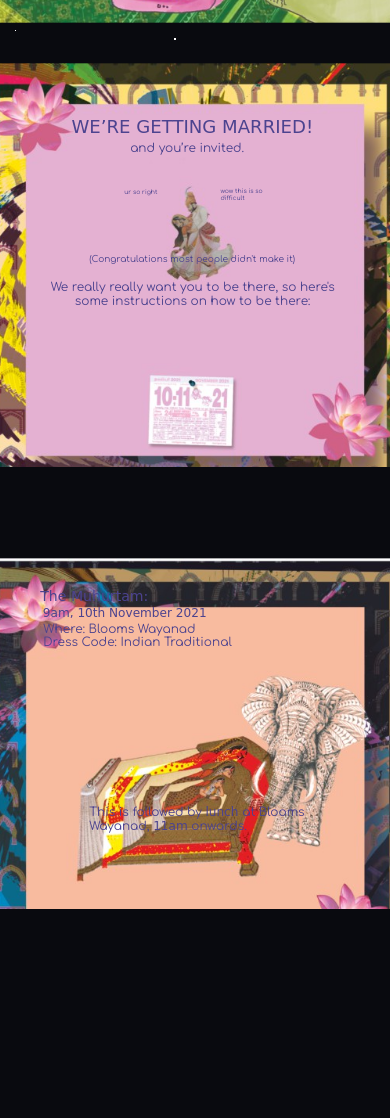
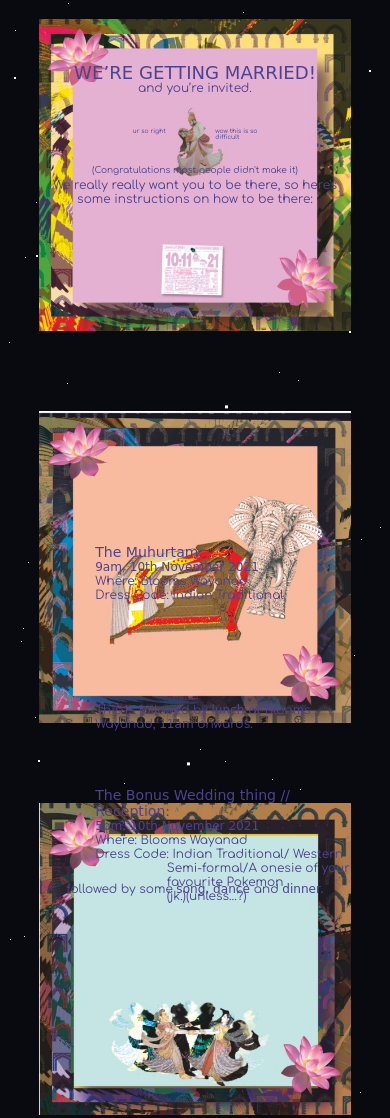
Before and after one commit to televisiondust/wedding-invite, a plain HTML site: page index.html in a window 390 px wide. Shown: the part 407-1525 px from the top of the page. Before the commit the page ends 860 px from the top, so only its background shows below. Drawn offline with Linux system fonts and the light colour scheme; a web font is replaced by a local one.

Commit message:
Changed positions and rescaled BGs

```diff
--- a/index.html
+++ b/index.html
@@ -30,34 +30,70 @@
             background: #6C65AD;
         }
 
-        span.cls_003 {
+
+        .page {
+
+            width: 80vw;
+            height: 80vw;
+            max-width: 552px;
+            max-height: 552px;
+            margin-top: 80px;
+
+        }
+
+        .front{
+            background: url("bgs/background1.jpg");
+            background-size: contain;
+        }
+
+        .pg1 {
+            background: url("bgs/background2.jpg");
+            background-size: contain;
+        }
+
+        .pg2 {
+            background: url("bgs/background3.jpg");
+            background-size: contain;
+        }
+
+        .pg3 {
+            background: url("bgs/background4.jpg");
+            background-size: contain;
+        }
+
+        .pg4 {
+            background: url("bgs/background5.jpg");
+            background-size: contain;
+        }
+
+
+        .pg5 {
+            background: url("bgs/background6.jpg");
+            background-size: contain;
+        }
+
+
+        .cls_003 {
             font-family: 'Shrikhand', cursive;
             font-size: 18.1px;
-            font-weight: normal;
-            text-decoration: none
+            /* font-size: 4vw; */
+
+
+
         }
 
-        div.cls_003 {
-            font-family: 'Shrikhand', cursive;
-            font-size: 18.1px;
-            font-weight: normal;
-            text-decoration: none
+        .cls_004 {
+            font-family: 'Comfortaa', cursive;
+            font-size: 12.1px;
+
+
         }
 
-        span.cls_004 {
+        .cls_004_ {
             font-family: 'Comfortaa', cursive;
             font-size: 12.1px;
-            font-weight: normal;
-            font-style: normal;
-            text-decoration: none
-        }
 
-        div.cls_004 {
-            font-family: 'Comfortaa', cursive;
-            font-size: 12.1px;
-            font-weight: normal;
-            font-style: normal;
-            text-decoration: none
+
         }
 
         span.cls_002 {
@@ -216,144 +252,156 @@
             }
         }
 
-        .front{
+        .front {
             margin-top: 20px;
         }
 
+        .cont {
+            display: flex;
+            flex-direction: column;
+            justify-content: center;
+            align-items: center;
+        }
+
+        @media only screen and (max-width: 800px) {
+            img {
+                height: auto;
+                width: 60vw;
+            }
+        }
     </style>
 
 </head>
 
 <body>
-    <div data-scroll-container>
+
     <div id="stars"></div>
     <div id="stars2"></div>
     <div id="stars3"></div>
-        <div data-scroll-section class="front"
-            style="position:absolute;left:50%;margin-left:-216px;top:0px;width:432px;height:432px;overflow:hidden">
-            <div data-scroll data-scroll-speed="1.2" data-scroll-repeat= "true" data-scroll-direction="vertical" style="position:absolute;left:0px;top:0px">
-                <img src="bgs/background1.jpg" width=432 height=432>
+    <div class="cont" data-scroll-container>
+        <div data-scroll-section class="front page">
+            <div data-scroll data-scroll-speed="1.2" data-scroll-repeat="true" data-scroll-direction="vertical">
+
             </div>
         </div>
-        <div data-scroll-section class="pg1"
-            style="position:absolute;left:50%;margin-left:-216px;top:442px;width:432px;height:432px;overflow:hidden">
-            <div  data-scroll  data-scroll-speed="1.2" data-scroll-direction="vertical" style="position:absolute;left:0px;top:0px">
-                <img src="bgs/background2.jpg" width=432 height=432>
+        <style>
+            .pg1 {
+                display: flex;
+                flex-direction: column;
+                align-items: center;
+
+            }
+        </style>
+        <div data-scroll-section class="pg1 page">
+            <div class="content" data-scroll data-scroll-speed="-1"
+                style=" text-align: center; width: 100%; height: 100%;">
+                <div class="cls_003" style="position: absolute;top: 19%;text-align: center; width: 100%;">WE’RE GETTING
+                    MARRIED!</div>
+                <div class="cls_004_" style="position: absolute;top: 25%;text-align: center; width: 100%;">and you’re
+                    invited.</div>
+                <div class="cls_002" style="position: absolute;top: 40%; right: 30%; text-align: left;">wow this is so
+                    <br />difficult
                 </div>
-            <div data-scroll style="position:absolute;left:92.39px;top:81.00px" class="cls_003"><span
-                    class="cls_003">WE’RE GETTING
-                    MARRIED!</span></div>
-            <div data-scroll style="position:absolute;left:151.17px;top:106.09px" class="cls_004"><span
-                    class="cls_004">and you’re
-                    invited.</span></div>
-            <div data-scroll style="position:absolute;left:241.47px;top:152.55px" class="cls_002"><span
-                    class="cls_002">wow this is
-                    so</span></div>
-            <div data-scroll style="position:absolute;left:145.23px;top:153.99px" class="cls_002"><span
-                    class="cls_002">ur so
-                    right</span></div>
-            <div data-scroll style="position:absolute;left:241.47px;top:159.75px" class="cls_002"><span
-                    class="cls_002">difficult</span>
+                <div class="cls_002" style="position: absolute;top: 40%; left: 30%; text-align: left;">ur so
+                    right</div>
+
+                <div class="cls_005" style="position: absolute;bottom: 45%;text-align: center; width: 100%;">
+                    (Congratulations
+                    most people didn't make it)</div>
+                <div class="cls_004" style="position: absolute;bottom: 35%;text-align: center; width: 100%;">We really
+                    really
+                    want you to be there, so here's <br />some
+                    instructions
+                    on how to be there:</div>
+
             </div>
-            <div data-scroll style="position:absolute;left:110.32px;top:218.83px" class="cls_005"><span
-                    class="cls_005">(Congratulations
-                    most people didn't make it)</span></div>
-            <div data-scroll style="position:absolute;left:71.74px;top:244.95px" class="cls_004"><span
-                    class="cls_004">We really
-                    really
-                    want you to be there, so here's</span></div>
-            <div data-scroll style="position:absolute;left:95.68px;top:259.35px" class="cls_004"><span
-                    class="cls_004">some
-                    instructions
-                    on how to be there:</span></div>
         </div>
-        <div data-scroll-section class="pg2"
-            style="position:absolute;left:50%;margin-left:-216px;top:884px;width:432px;height:432px;overflow:hidden">
-            <div data-scroll data-scroll-speed="1.2" data-scroll-direction="vertical"
-                style="position:absolute;left:0px;top:0px">
-                <img src="bgs/background3.jpg" width=432 height=432>
+
+        <div data-scroll-section class="pg2 page">
+            <div data-scroll data-scroll-speed="1" class="content" style="width: 100%; height: 100%;">
+                <div style=" position: absolute;top: 25%; left: 18%;">
+                    <div class="cls_007">The
+                        Muhurtam:</div>
+                    <div class="cls_006">9am, 10th
+                        November 2021</div>
+                    <div class="cls_004">Where:
+                        Blooms
+                        Wayanad</div>
+                    <div class="cls_004">Dress
+                        Code:
+                        Indian Traditional</div>
+
                 </div>
-            <div data-scroll>
-                <div style="position:absolute;left:61.21px;top:110.86px" class="cls_007"><span class="cls_007">The
-                        Muhurtam:</span></div>
-                <div style="position:absolute;left:63.84px;top:129.26px" class="cls_006"><span class="cls_006">9am, 10th
-                        November 2021</span></div>
-                <div style="position:absolute;left:64.20px;top:145.37px" class="cls_004"><span class="cls_004">Where:
-                        Blooms
-                        Wayanad</span></div>
-                <div style="position:absolute;left:64.22px;top:157.60px" class="cls_004"><span class="cls_004">Dress
-                        Code:
-                        Indian Traditional</span></div>
-                <div style="position:absolute;left:110.16px;top:327.77px" class="cls_004"><span class="cls_004">This is
+                <div class="cls_004" style="position: absolute; bottom: 15%;left: 18%;">This is
                     followed
-                        by </span><span class="cls_006">lunch </span><span class="cls_004">at Blooms</span></div>
-                <div style="position:absolute;left:110.16px;top:342.17px" class="cls_004"><span class="cls_004">Wayanad,
+                    by <span class="cls_006">lunch </span><span class="cls_004">at Blooms</span>
+                    <div class="cls_004"><span class="cls_004">Wayanad,
                         </span><span class="cls_006">11am</span><span class="cls_004"> onwards.</span></div>
                 </div>
+
             </div>
-        <div data-scroll-section class="pg3"
-            style="position:absolute;left:50%;margin-left:-216px;top:1326px;width:432px;height:432px;overflow:hidden">
-            <div  data-scroll data-scroll-speed="1.2" data-scroll-direction="vertical" style="position:absolute;left:0px;top:0px">
-                <img src="bgs/background4.jpg" width=432 height=432>
         </div>
-            <div style="position:absolute;left:62.84px;top:102.06px" class="cls_007"><span class="cls_007">The Bonus
+
+        <div data-scroll-section class="pg3 page">
+            <div data-scroll class="content" data-scroll-speed="-1" style="width: 100%; height: 100%;">
+                <div style="position: absolute;top:25%;left: 18%;">
+                    <div class="cls_007"><span class="cls_007">The Bonus
                             Wedding
                             thing // Reception:</span></div>
-            <div style="position:absolute;left:64.02px;top:122.87px" class="cls_006"><span class="cls_006">5pm, 10th
+                    <div class="cls_006"><span class="cls_006">5pm, 10th
                             November 2021</span></div>
-            <div style="position:absolute;left:63.77px;top:138.97px" class="cls_004"><span class="cls_004">Where: Blooms
+                    <div class="cls_004"><span class="cls_004">Where: Blooms
                             Wayanad</span></div>
-            <div style="position:absolute;left:64.43px;top:154.33px" class="cls_004"><span class="cls_004">Dress Code:
-                    Indian Traditional/ Western</span></div>
-            <div style="position:absolute;left:137.08px;top:169.69px" class="cls_004"><span
-                    class="cls_004">Semi-formal/A
-                    onesie of your</span></div>
-            <div style="position:absolute;left:137.08px;top:184.10px" class="cls_004"><span class="cls_004">favourite
-                    Pokemon</span></div>
-            <div style="position:absolute;left:137.08px;top:198.50px" class="cls_004"><span
-                    class="cls_004">(jk.)(unless...?)</span></div>
-            <div style="position:absolute;left:63.19px;top:239.53px" class="cls_004"><span class="cls_004">followed by
+                    <div class="cls_004">Dress Code:
+                        Indian Traditional/ Western </div>
+                    <div class="cls_004" style="padding-left: 28%;"> Semi-formal/A
+                        onesie of your <br />favourite
+                        Pokemon<br />(jk.)(unless...?)</div>
+                </div>
+                <div style="position: absolute;bottom: 40%;text-align: center; width: 100%;" class="cls_004"><span
+                        class="cls_004">followed by
                         some
                     </span><span class="cls_006">song, dance </span><span class="cls_004">and </span><span
                         class="cls_006">dinner.</span></div>
             </div>
-        <div data-scroll-section class="pg4"
-            style="position:absolute;left:50%;margin-left:-216px;top:1768px;width:432px;height:432px;overflow:hidden">
-            <div  data-scroll data-scroll-speed="1.2" data-scroll-direction="vertical" style="position:absolute;left:0px;top:0px">
-                <img src="bgs/background5.jpg" width=432 height=432>
         </div>
-            <div style="position:absolute;left:175.31px;top:152.44px" class="cls_008"><span class="cls_008">Heads
+
+        <div data-scroll-section class="pg4 page">
+            <div data-scroll data-scroll-speed="1" class="content" style="width: 100%; height: 100%;">
+
+                <div style="position:absolute; top:40%; text-align: center;width: 100%;">
+
+                    <div class="cls_008"><span class="cls_008">Heads
                             Up:</span>
                     </div>
-            <div style="position:absolute;left:69.21px;top:181.69px" class="cls_004"><span class="cls_004">-it gets
+                    <ul style="text-align: left; padding-left: 25%;">
+                        <li class="cls_004">it gets
                             pretty
-                </span><span class="cls_006">chilly</span><span class="cls_004">, you'll want layers, warmer</span>
+                        </span><span class="cls_006">chilly</span><span class="cls_004">, you'll want layers,
+                           <br> warmer clothes</span></li>
+
+                           <li class="cls_004">you're going
+                            to
+                            be in nature, so are the </span><span class="cls_006">bugs</span><span
+                            class="cls_004">.</span> <br>Bring your
+                            choice
+                            of protection</li>
+
+                            <li class="cls_004">wear comfy
+                                shoes, bring shoes you don't mind <br> getting a
+                                little <span class="cls_006">mucky</span></li>
+                            <li class="cls_004">don't get
+                                abducted by the 4ft tall blue people <br> you may or
+                                may
+                                not see.</li>
+                    </ul>
+
                 </div>
-            <div style="position:absolute;left:69.21px;top:196.09px" class="cls_004"><span
-                    class="cls_004">clothes</span>
             </div>
-            <div style="position:absolute;left:69.21px;top:224.90px" class="cls_004"><span class="cls_004">-you're going
-                    to
-                    be in nature, so are the </span><span class="cls_006">bugs</span><span class="cls_004">.</span>
         </div>
-            <div style="position:absolute;left:69.21px;top:239.30px" class="cls_004"><span class="cls_004">Bring your
-                    choice
-                    of protection</span></div>
-            <div style="position:absolute;left:69.21px;top:268.10px" class="cls_004"><span class="cls_004">-wear comfy
-                    shoes, bring shoes you don't mind</span></div>
-            <div style="position:absolute;left:69.21px;top:282.50px" class="cls_004"><span class="cls_004">getting a
-                    little
-                </span><span class="cls_006">mucky</span><span class="cls_004">.</span></div>
-            <div style="position:absolute;left:69.21px;top:311.30px" class="cls_004"><span class="cls_004">-don't get
-                    abducted by the 4ft tall blue people</span></div>
-            <div style="position:absolute;left:69.21px;top:325.70px" class="cls_004"><span class="cls_004">you may or
-                    may
-                    not see.</span></div>
-        </div>
-        <div data-scroll-section class="pg5"
-            style="position:absolute;left:50%;margin-left:-216px;top:2210px;width:432px;height:432px;overflow:hidden">
-            <div  data-scroll data-scroll-speed="1.2" data-scroll-direction="vertical" style="position:absolute;left:0px;top:0px">
-                <img src="bgs/background6.jpg" width=432 height=432>
+        <div data-scroll-section class="pg5 page">
+            <div data-scroll data-scroll-speed="1.2" data-scroll-direction="vertical">
+
             </div>
         </div>
     </div>
```
Lines whose indentation alone changed are shown as unchanged.
